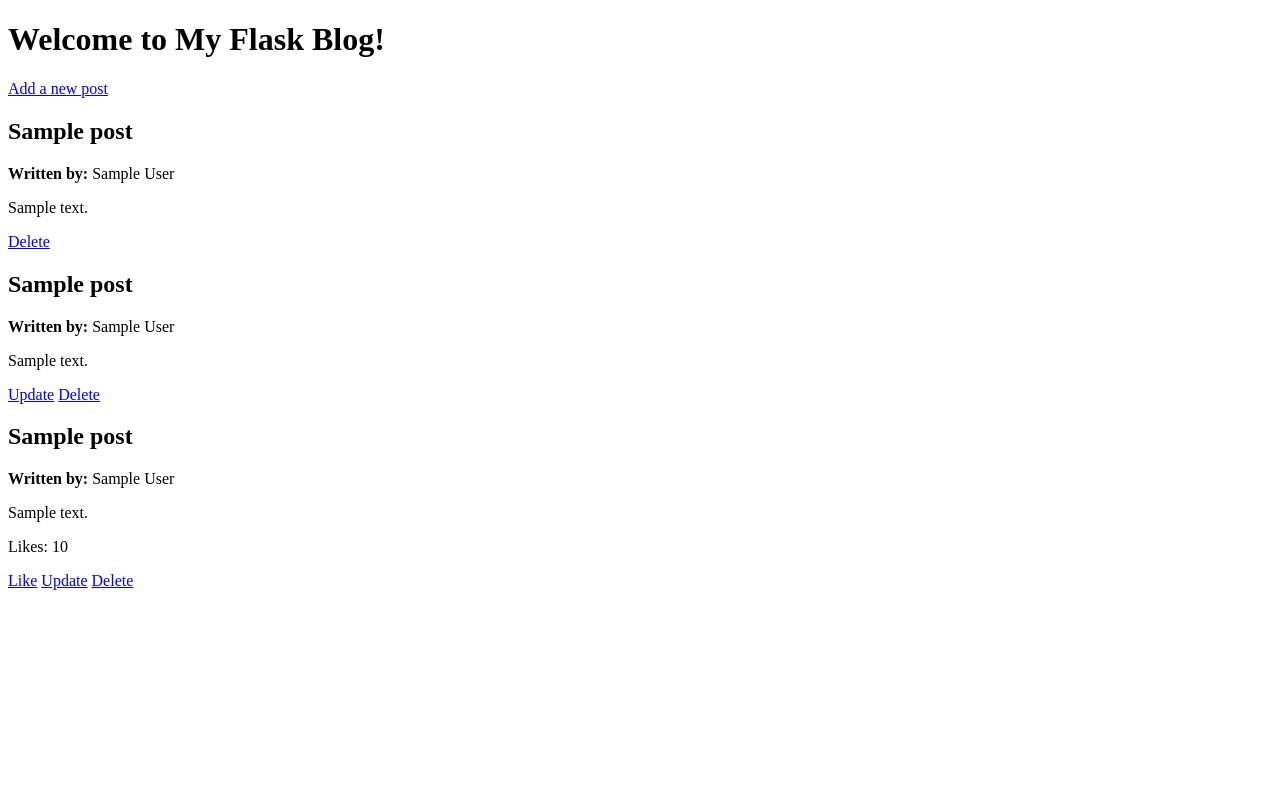
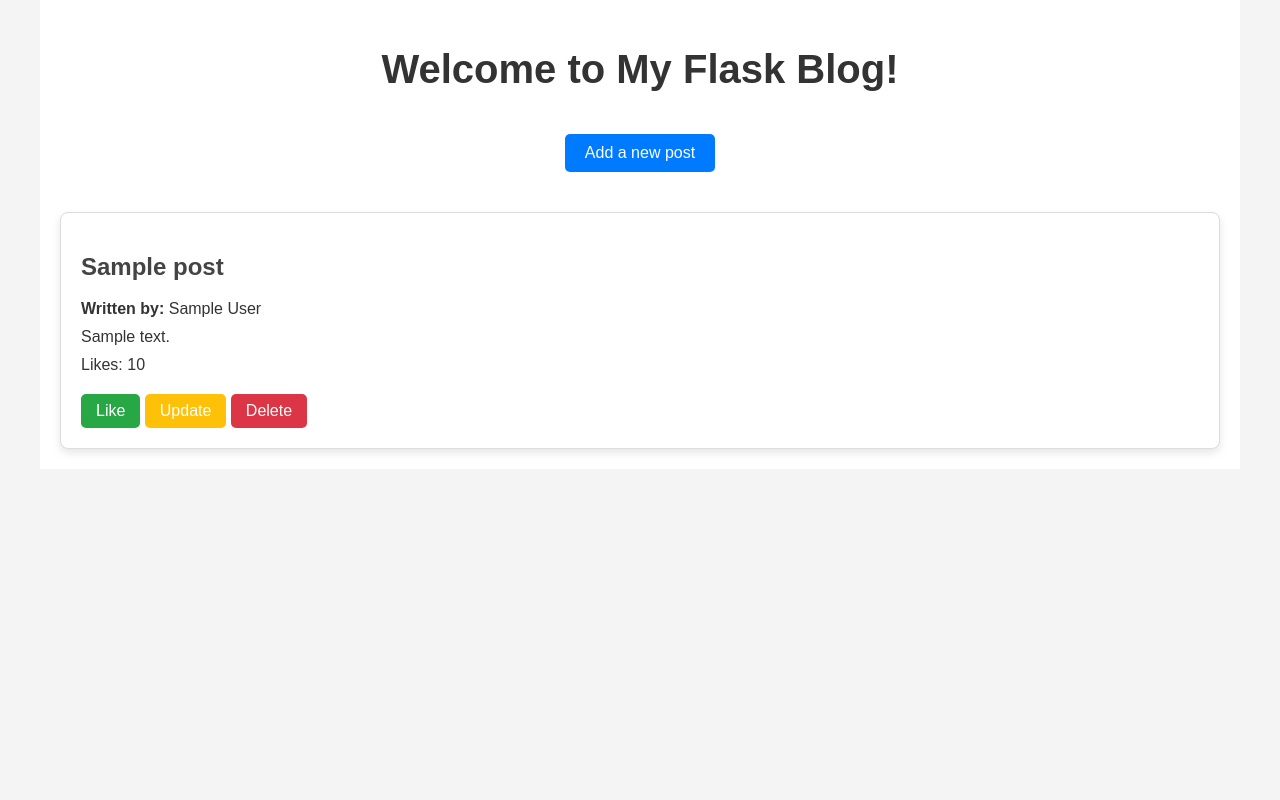
Before and after one commit to s9096309/masterblog, a Flask app: template templates/index.html in a window 1280 px wide. Run offline with Flask 3, Linux system fonts and the light colour scheme; the template is opened without the code that fills it: most values are stand-ins (such as "Sample title", 1, 10 or a date in 2020).

Commit message:
- resolved post id issues - more appealing design

```diff
--- a/app.py
+++ b/app.py
@@ -31,7 +31,6 @@ def index():
 
 @app.route("/add", methods=["GET", "POST"])
 def add():
-    """Handle adding a new blog post."""
     if request.method == "POST":
         title = request.form.get("title", "").strip()
         author = request.form.get("author", "").strip()
@@ -39,12 +38,14 @@ def add():
 
         if title and author and content:
             blog_posts = load_posts()
+            # Eindeutige ID berechnen
+            new_id = max((post["id"] for post in blog_posts), default=0) + 1
             new_post = {
-                "id": len(blog_posts) + 1,
+                "id": new_id,
                 "title": title,
                 "author": author,
                 "content": content,
-                "likes": 0  # Ensure likes field exists
+                "likes": 0
             }
             blog_posts.append(new_post)
             save_posts(blog_posts)
@@ -52,6 +53,8 @@ def add():
         return redirect(url_for("index"))
 
     return render_template("add.html")
+
+
 
 
 @app.route('/delete/<int:post_id>')
@@ -96,4 +99,4 @@ def like(post_id: int):
 
 
 if __name__ == "__main__":
-    app.run(debug=True)
+    app.run(host="0.0.0.0", port=5000, debug=True)
--- a/static/style.css
+++ b/static/style.css
@@ -1,36 +1,107 @@
-form {
-    max-width: 500px;
-    margin: 20px auto;
-    padding: 20px;
-    background: #f9f9f9;
-    border-radius: 8px;
-    box-shadow: 0 0 10px rgba(0, 0, 0, 0.1);
+/* Allgemeine Styles */
+body {
+    font-family: Arial, sans-serif;
+    background-color: #f4f4f4;
+    color: #333;
+    margin: 0;
+    padding: 0;
+    display: flex;
+    justify-content: center;
+    align-items: flex-start;
+    height: 100vh;
 }
 
-label {
-    display: block;
-    margin-top: 10px;
-    font-weight: bold;
+/* Hauptcontainer */
+.main-container {
+    width: 100%;
+    max-width: 1200px;
+    padding: 20px;
+    background-color: #fff;
+    box-sizing: border-box;
 }
 
-input, textarea {
-    width: 100%;
-    padding: 8px;
-    margin-top: 5px;
-    border: 1px solid #ddd;
-    border-radius: 4px;
+/* Header */
+header {
+    text-align: center;
+    margin-bottom: 40px;
 }
 
-button {
-    margin-top: 10px;
-    padding: 10px;
-    background: #007bff;
-    color: white;
-    border: none;
-    border-radius: 4px;
-    cursor: pointer;
+h1 {
+    font-size: 2.5rem;
+    color: #333;
 }
 
-button:hover {
-    background: #0056b3;
+.add-post-btn {
+    display: inline-block;
+    background-color: #007BFF;
+    color: white;
+    padding: 10px 20px;
+    border-radius: 5px;
+    text-decoration: none;
+    margin-top: 15px;
 }
+
+.add-post-btn:hover {
+    background-color: #0056b3;
+}
+
+/* Blog Posts Bereich */
+.blog-posts {
+    display: flex;
+    flex-direction: column;
+    gap: 20px;
+}
+
+.post {
+    background-color: #fff;
+    padding: 20px;
+    border-radius: 8px;
+    box-shadow: 0 4px 8px rgba(0, 0, 0, 0.1);
+    border: 1px solid #ddd;
+    transition: transform 0.3s ease;
+}
+
+.post:hover {
+    transform: scale(1.02);
+}
+
+h2 {
+    color: #444;
+}
+
+.post p {
+    margin: 10px 0;
+}
+
+.like-btn, .update-btn, .delete-btn {
+    display: inline-block;
+    padding: 8px 15px;
+    margin-top: 10px;
+    text-decoration: none;
+    color: #fff;
+    border-radius: 5px;
+}
+
+.like-btn {
+    background-color: #28a745;
+}
+
+.update-btn {
+    background-color: #ffc107;
+}
+
+.delete-btn {
+    background-color: #dc3545;
+}
+
+.like-btn:hover {
+    background-color: #218838;
+}
+
+.update-btn:hover {
+    background-color: #e0a800;
+}
+
+.delete-btn:hover {
+    background-color: #c82333;
+}
--- a/templates/index.html
+++ b/templates/index.html
@@ -7,37 +7,13 @@
     <link rel="stylesheet" href="{{ url_for('static', filename='style.css') }}">
 </head>
 <body>
+    <div class="main-container">
+        <header>
             <h1>Welcome to My Flask Blog!</h1>
+            <a href="{{ url_for('add') }}" class="add-post-btn">Add a new post</a>
+        </header>
 
-    <!-- Link zur Add-Seite, damit Benutzer einen neuen Blog-Post hinzufügen können -->
-    <a href="{{ url_for('add') }}">Add a new post</a>
-
-    <div class="blog-posts">
-        <!-- Schleife über alle Posts -->
-        {% for post in posts %}
-            <div class="post">
-                <h2>{{ post.title }}</h2>
-                <p><strong>Written by:</strong> {{ post.author }}</p>
-                <p>{{ post.content }}</p>
-
-                <!-- Löschen-Link für den jeweiligen Post -->
-                <a href="{{ url_for('delete', post_id=post.id) }}"
-                   onclick="return confirm('Are you sure you want to delete this post?')">Delete</a>
-            </div>
-        {% endfor %}
-    </div>
-{% for post in posts %}
-    <div class="post">
-        <h2>{{ post.title }}</h2>
-        <p><strong>Written by:</strong> {{ post.author }}</p>
-        <p>{{ post.content }}</p>
-
-        <!-- Buttons für Update und Delete -->
-        <a href="{{ url_for('update', post_id=post.id) }}">Update</a>
-        <a href="{{ url_for('delete', post_id=post.id) }}" onclick="return confirm('Are you sure you want to delete this post?')">Delete</a>
-    </div>
-{% endfor %}
-
+        <section class="blog-posts">
             {% for post in posts %}
                 <div class="post">
                     <h2>{{ post.title }}</h2>
@@ -46,13 +22,14 @@
 
                     <!-- Like Button -->
                     <p>Likes: {{ post.likes }}</p>
-        <a href="{{ url_for('like', post_id=post.id) }}">Like</a>
+                    <a href="{{ url_for('like', post_id=post.id) }}" class="like-btn">Like</a>
 
                     <!-- Update und Delete Buttons -->
-        <a href="{{ url_for('update', post_id=post.id) }}">Update</a>
-        <a href="{{ url_for('delete', post_id=post.id) }}" onclick="return confirm('Are you sure you want to delete this post?')">Delete</a>
+                    <a href="{{ url_for('update', post_id=post.id) }}" class="update-btn">Update</a>
+                    <a href="{{ url_for('delete', post_id=post.id) }}" class="delete-btn" onclick="return confirm('Are you sure you want to delete this post?')">Delete</a>
                 </div>
             {% endfor %}
-
+        </section>
+    </div>
 </body>
 </html>
```
Also changed, not shown: posts.json (+24 -3 lines), templates/update.html (+17 -10 lines). Lines whose indentation alone changed are shown as unchanged.
